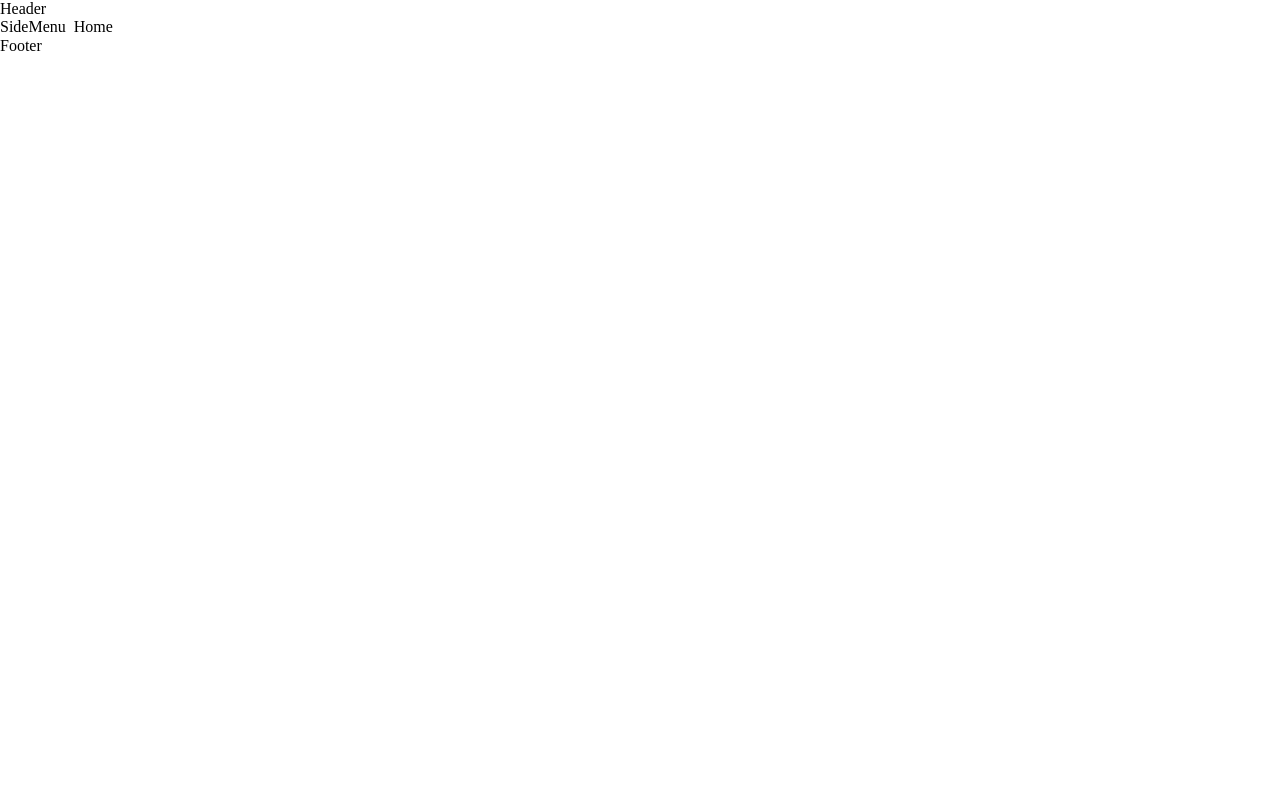
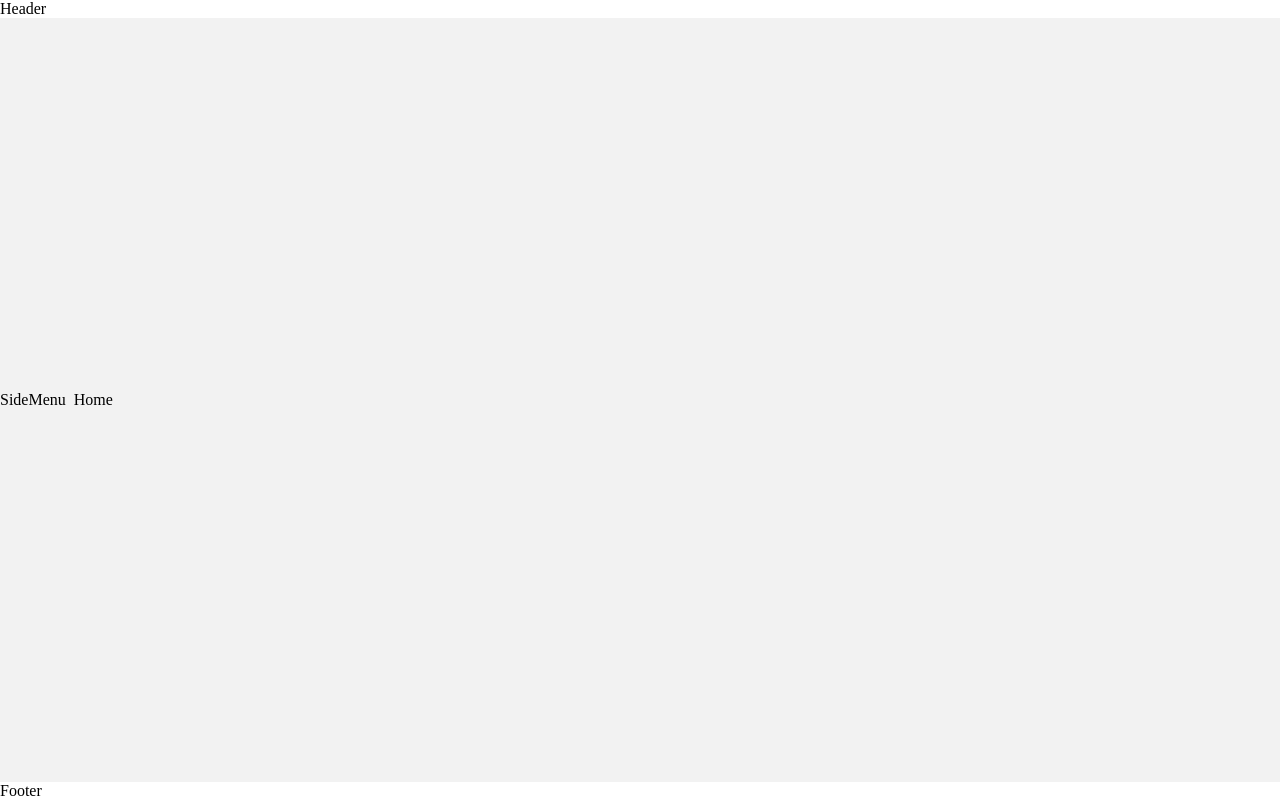
Before and after one commit to Konstantin-Bogorodskii/ant-design-project, a React (Vite) app: page / in a window 1280 px wide. Built offline with nearby package versions, Linux system fonts and the light colour scheme.

Commit message:
added styles for main section in Layout component

```diff
--- a/src/app/layout/Layout.tsx
+++ b/src/app/layout/Layout.tsx
@@ -13,7 +13,7 @@ export const Layout: React.FC = () => {
 		<div className={styles.layout}>
 			<Header />
 
-			<main>
+			<main className={styles.main}>
 				<Space>
 					<SideMenu />
 					<Outlet />
--- a/src/app/layout/styles.module.css
+++ b/src/app/layout/styles.module.css
@@ -4,3 +4,9 @@
 	width: 100vw;
 	height: 100vh;
 }
+
+.main {
+	display: flex;
+	flex: 1;
+	background-color: rgba(0, 0, 0, 0.05);
+}
```
